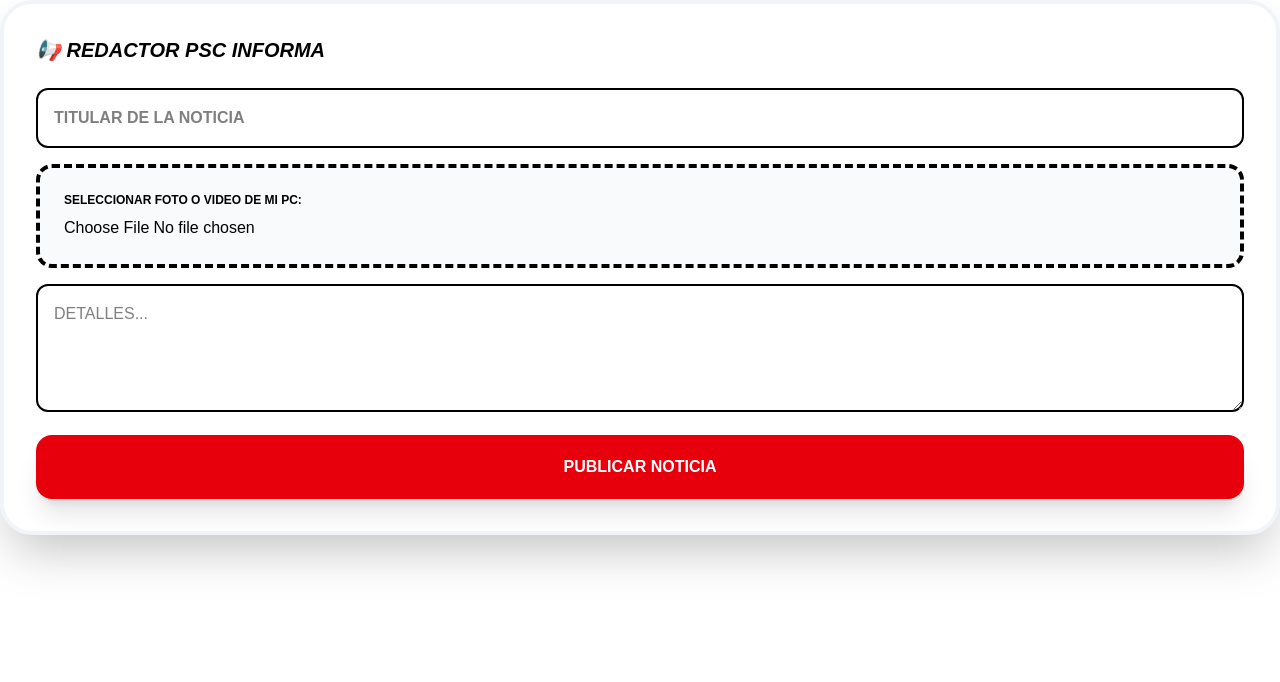
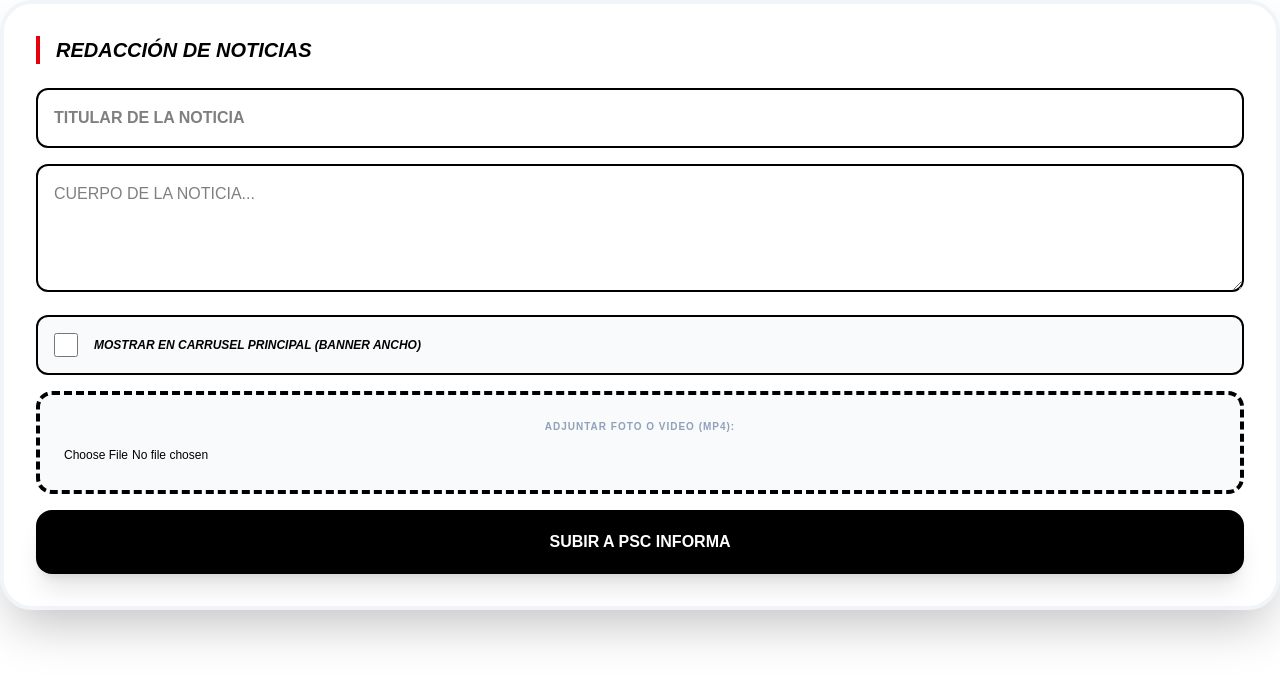
Before and after one commit to robertovillalobos996-rgb/psc-informa, a Next.js app: page /admin/noticias in a window 1280 px wide. Shown: the top 682 px of the page. Built offline with nearby package versions, Linux system fonts and the light colour scheme; no server answers.

Commit message:
Codigos completos con parches de tipos

```diff
--- a/app/admin/noticias/page.tsx
+++ b/app/admin/noticias/page.tsx
@@ -5,42 +5,59 @@ import { supabase } from '../../../lib/supabase';
 export default function AdminNoticias() {
   const [titulo, setTitulo] = useState('');
   const [contenido, setContenido] = useState('');
-  const [archivo, setArchivo] = useState(null);
+  const [archivo, setArchivo] = useState<any>(null);
   const [status, setStatus] = useState('');
+  const [manual, setManual] = useState(false);
 
-  const publicar = async (e) => {
+  const publicar = async (e: any) => {
     e.preventDefault();
     setStatus('📡 SUBIENDO ARCHIVO...');
+
     try {
       let finalUrl = '';
       if (archivo) {
-        const nombre = `${Date.now()}-${archivo.name}`;
-        const { error: upErr } = await supabase.storage.from('noticias').upload(nombre, archivo);
+        const nombreFile = `${Date.now()}-${archivo.name}`;
+        const { error: upErr } = await supabase.storage.from('noticias').upload(nombreFile, archivo);
         if (upErr) throw upErr;
-        const { data } = supabase.storage.from('noticias').getPublicUrl(nombre);
+        const { data } = supabase.storage.from('noticias').getPublicUrl(nombreFile);
         finalUrl = data.publicUrl;
       }
+
       const { error } = await supabase.from('noticias').insert([{
-        titulo, contenido, imagen_url: finalUrl, manual: true
+        titulo,
+        contenido,
+        imagen_url: finalUrl,
+        manual
       }]);
+
       if (error) throw error;
-      setStatus('✅ PUBLICADO EN PORTADA');
+
+      setStatus('✅ PUBLICADO CON ÉXITO');
       setTitulo(''); setContenido(''); setArchivo(null);
-    } catch (err) { setStatus('❌ ERROR: ' + err.message); }
+    } catch (err: any) {
+      setStatus('❌ ERROR: ' + err.message);
+    }
   };
 
   return (
     <div className="p-8 bg-white rounded-[2rem] text-black shadow-2xl border-4 border-slate-100">
-      <h2 className="text-xl font-black mb-6 uppercase italic">📢 REDACTOR PSC INFORMA</h2>
+      <h2 className="text-xl font-black mb-6 uppercase italic border-l-4 border-red-600 pl-4">Redacción de Noticias</h2>
       <form onSubmit={publicar} className="space-y-4">
-        <input value={titulo} onChange={(e)=>setTitulo(e.target.value)} className="w-full p-4 border-2 rounded-xl font-bold" placeholder="TITULAR DE LA NOTICIA" required />
-        <div className="p-6 border-4 border-dashed rounded-2xl bg-slate-50">
-           <label className="block mb-2 font-black text-xs uppercase">Seleccionar Foto o Video de mi PC:</label>
-           <input type="file" onChange={(e)=>setArchivo(e.target.files[0])} className="w-full" required />
+        <input value={titulo} onChange={(e: any) => setTitulo(e.target.value)} className="w-full p-4 border-2 rounded-xl font-bold" placeholder="TITULAR DE LA NOTICIA" required />
+        <textarea value={contenido} onChange={(e: any) => setContenido(e.target.value)} className="w-full p-4 border-2 rounded-xl font-medium h-32" placeholder="CUERPO DE LA NOTICIA..." required />
+
+        <div className="flex items-center gap-4 bg-slate-50 p-4 rounded-xl border-2">
+           <input type="checkbox" checked={manual} onChange={(e: any) => setManual(e.target.checked)} className="w-6 h-6" />
+           <label className="font-black text-xs uppercase italic">Mostrar en Carrusel Principal (Banner Ancho)</label>
         </div>
-        <textarea value={contenido} onChange={(e)=>setContenido(e.target.value)} className="w-full p-4 border-2 rounded-xl h-32" placeholder="DETALLES..." />
-        <button className="w-full bg-red-600 text-white py-5 rounded-2xl font-black uppercase shadow-xl hover:bg-black transition-all">PUBLICAR NOTICIA</button>
-        {status && <p className="text-center font-bold mt-4 animate-pulse">{status}</p>}
+
+        <div className="p-6 border-4 border-dashed rounded-2xl bg-slate-50 text-center">
+           <label className="block mb-2 font-black text-[10px] uppercase tracking-widest text-slate-400">Adjuntar Foto o Video (MP4):</label>
+           <input type="file" onChange={(e: any) => setArchivo(e.target.files[0])} className="w-full text-xs" />
+        </div>
+
+        <button className="w-full bg-black text-white py-5 rounded-2xl font-black uppercase shadow-xl hover:bg-red-600 transition-all">SUBIR A PSC INFORMA</button>
+        {status && <p className="text-center font-bold mt-4 animate-pulse text-red-600 text-xs">{status}</p>}
       </form>
     </div>
   );
--- a/app/admin/patrocinadores/page.tsx
+++ b/app/admin/patrocinadores/page.tsx
@@ -5,27 +5,23 @@ import { supabase } from '../../../lib/supabase';
 export default function AdminSponsors() {
   const [nombre, setNombre] = useState('');
   const [layout, setLayout] = useState('vertical');
-  const [archivo, setArchivo] = useState(null);
+  const [archivo, setArchivo] = useState<any>(null);
   const [status, setStatus] = useState('');
 
-  const registrarSponsor = async (e) => {
+  const registrarSponsor = async (e: any) => {
     e.preventDefault();
     setStatus('📡 SUBIENDO ANUNCIO...');
 
     try {
       let finalUrl = '';
-
-      // Usamos el mismo motor exacto de las Noticias que ya sabemos que funciona
       if (archivo) {
         const nombreFile = `${Date.now()}-${archivo.name}`;
-        // Lo subimos a la carpeta de noticias porque ya es pública y tiene los permisos abiertos
         const { error: upErr } = await supabase.storage.from('noticias').upload(nombreFile, archivo);
         if (upErr) throw upErr;
         const { data } = supabase.storage.from('noticias').getPublicUrl(nombreFile);
         finalUrl = data.publicUrl;
       }
 
-      // Calculamos 30 días de vigencia
       const fechaExp = new Date();
       fechaExp.setDate(fechaExp.getDate() + 30);
 
@@ -40,35 +36,35 @@ export default function AdminSponsors() {
 
       setStatus('✅ ANUNCIO PUBLICADO');
       setNombre(''); setArchivo(null);
-    } catch (err) {
+    } catch (err: any) {
       setStatus('❌ ERROR: ' + err.message);
     }
   };
 
   return (
     <div className="p-8 bg-white rounded-[2rem] text-black shadow-2xl border-4 border-slate-100">
-      <h2 className="text-xl font-black mb-6 uppercase italic">💰 GESTOR DE PUBLICIDAD VIP</h2>
+      <h2 className="text-xl font-black mb-6 uppercase italic border-l-4 border-red-600 pl-4">Gestor de Publicidad VIP</h2>
       <form onSubmit={registrarSponsor} className="space-y-4">
-        <input value={nombre} onChange={(e) => setNombre(e.target.value)} className="w-full p-4 border-2 rounded-xl font-bold" placeholder="NOMBRE DEL CLIENTE" required />
+        <input value={nombre} onChange={(e: any) => setNombre(e.target.value)} className="w-full p-4 border-2 rounded-xl font-bold" placeholder="NOMBRE DEL CLIENTE / MARCA" required />
 
         <div className="grid grid-cols-2 gap-4">
-          <label className={`p-4 border-2 rounded-xl flex items-center justify-center font-black cursor-pointer ${layout === 'horizontal' ? 'bg-black text-white' : 'bg-slate-50'}`}>
+          <label className={`p-4 border-2 rounded-xl flex items-center justify-center font-black cursor-pointer text-[10px] ${layout === 'horizontal' ? 'bg-black text-white' : 'bg-slate-50 text-slate-400'}`}>
             <input type="radio" name="layout" className="hidden" checked={layout === 'horizontal'} onChange={() => setLayout('horizontal')} />
-            BANNER (CARRUSEL)
+            BANNER (ANCHO)
           </label>
-          <label className={`p-4 border-2 rounded-xl flex items-center justify-center font-black cursor-pointer ${layout === 'vertical' ? 'bg-black text-white' : 'bg-slate-50'}`}>
+          <label className={`p-4 border-2 rounded-xl flex items-center justify-center font-black cursor-pointer text-[10px] ${layout === 'vertical' ? 'bg-black text-white' : 'bg-slate-50 text-slate-400'}`}>
             <input type="radio" name="layout" className="hidden" checked={layout === 'vertical'} onChange={() => setLayout('vertical')} />
             CARD (LATERAL)
           </label>
         </div>
 
         <div className="p-6 border-4 border-dashed rounded-2xl bg-slate-50 text-center">
-           <label className="block mb-2 font-black text-xs uppercase">Subir Foto o Video (MP4) desde mi PC:</label>
-           <input type="file" onChange={(e) => setArchivo(e.target.files[0])} className="w-full" required />
+           <label className="block mb-2 font-black text-[10px] uppercase tracking-widest text-slate-400">Subir Video o Imagen desde PC:</label>
+           <input type="file" onChange={(e: any) => setArchivo(e.target.files[0])} className="w-full text-xs" required />
         </div>
 
         <button className="w-full bg-red-600 text-white py-5 rounded-2xl font-black uppercase shadow-xl hover:bg-black transition-all">PUBLICAR ANUNCIO</button>
-        {status && <p className="text-center font-bold mt-4 animate-pulse">{status}</p>}
+        {status && <p className="text-center font-bold mt-4 animate-pulse text-red-600 text-xs">{status}</p>}
       </form>
     </div>
   );
```
